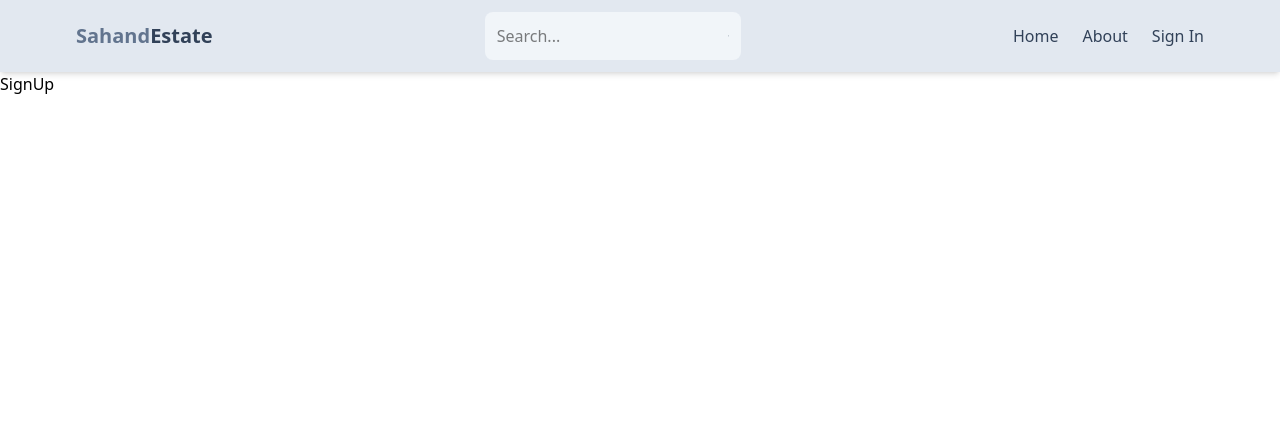
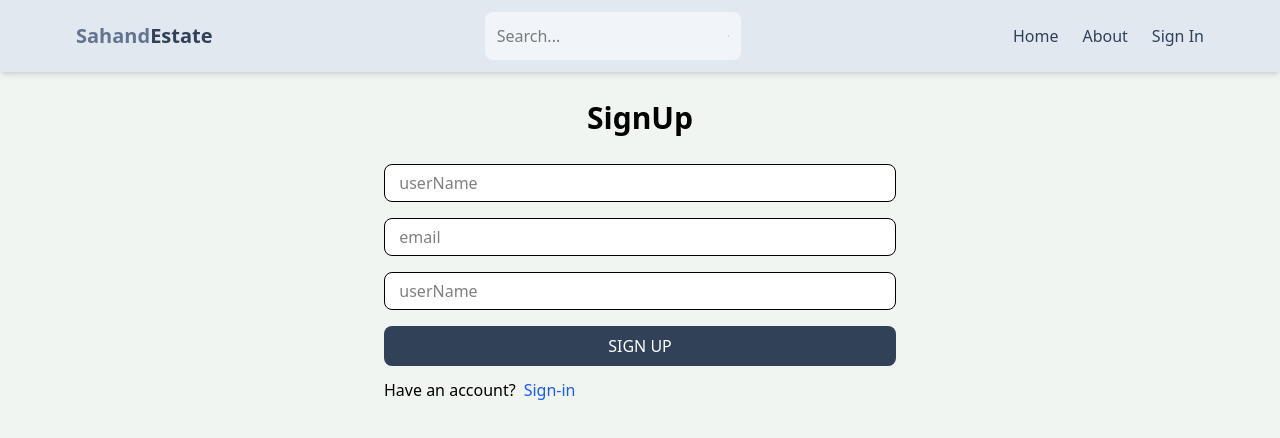
Before and after one commit to alishair7071/mern-estate, a React (Vite) app in the folder client/: page /sign-up in a window 1280 px wide. Shown: the top 438 px of the page. Built offline with nearby package versions, Linux system fonts and the light colour scheme.

Commit message:
created sign up ui

```diff
--- a/client/src/index.css
+++ b/client/src/index.css
@@ -1 +1,5 @@
 @import "tailwindcss";
+
+body{
+    background-color: rgb(241,245,241);
+}
--- a/client/src/pages/SignUp.jsx
+++ b/client/src/pages/SignUp.jsx
@@ -1,12 +1,36 @@
 import React from "react";
+import { Link } from "react-router-dom";
 
 const SignUp= ()=>{
 
 
     return (
-        <div>
-            SignUp
+        <div className="flex justify-center">
+        <div className="w-lg">
+            <h1 className="text-3xl text-center font-semibold my-7">SignUp</h1>
+            <form className="flex flex-col gap-4">
+                <input type="text" placeholder="  userName"
+                 className=" bg-white border p-1.5 rounded-lg" id="userName"/>
+
+                <input type="text" placeholder="  email"
+                 className=" bg-white border p-1.5 rounded-lg" id="password"/>
+
+                <input type="text" placeholder="  userName"
+                 className=" bg-white border p-1.5 rounded-lg" id="password"/>
+
+                 <button className="bg-slate-700 hover:opacity-90
+                  text-white uppercase p-2 rounded-lg disabled:opacity-40">Sign Up</button>
+            </form>
+
+            <div className="flex gap-2 mt-3">
+            <p>Have an account?</p>
+                <Link to={'sign-in'}>
+                <span className="text-blue-600 hover:underline">Sign-in</span>
+                </Link>
+            </div>
         </div>
+        </div>
+
     );
 }
 
```
